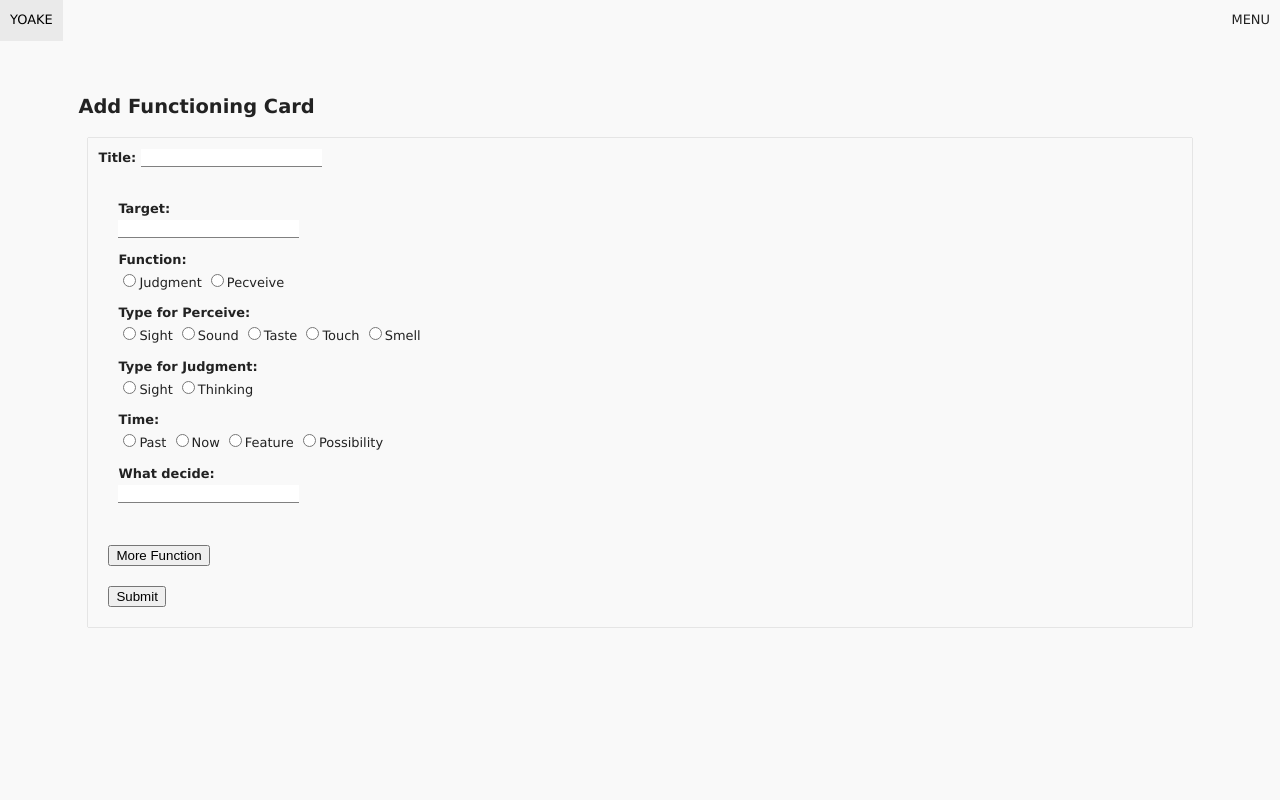
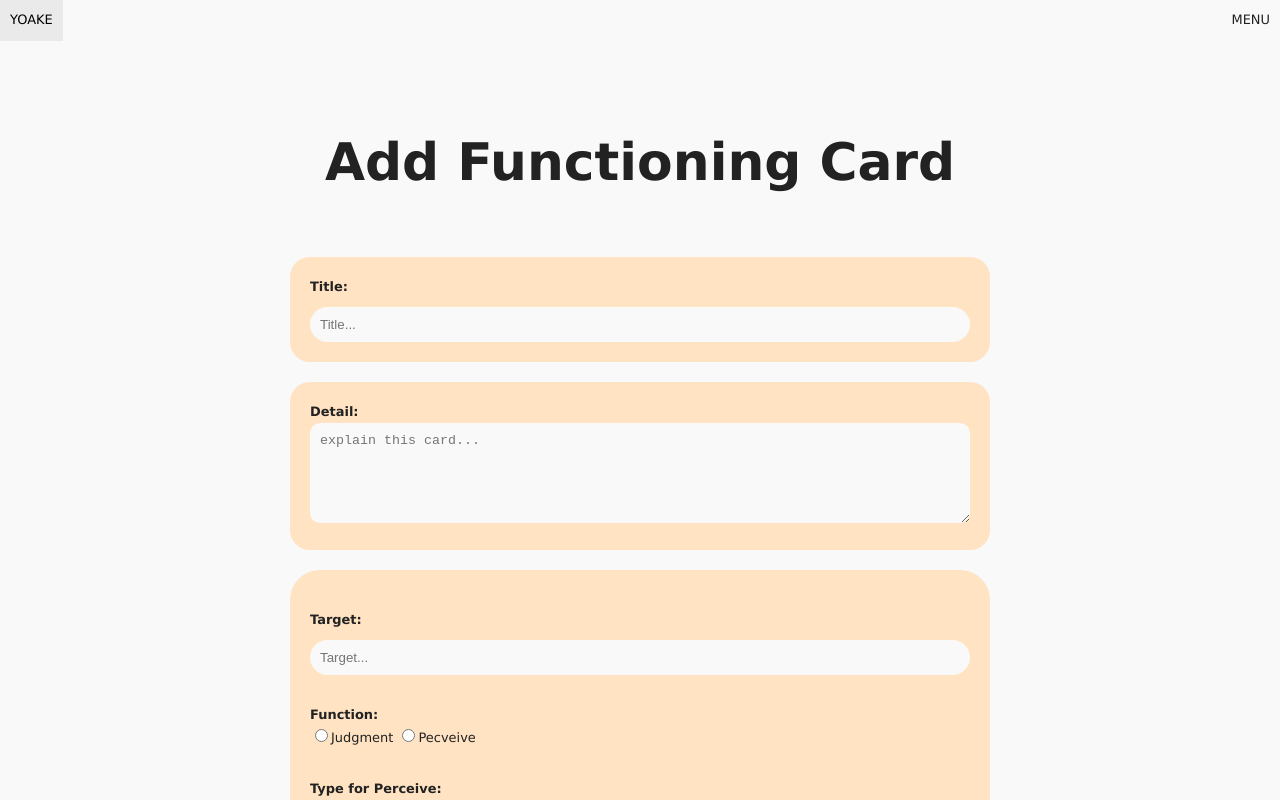
Before and after one commit to sanflog/yoakeNext, a Next.js app: page /thinkingAnalyzer/addCard/addCard in a window 1280 px wide. Shown: the top 800 px of the page. Built offline with nearby package versions, Linux system fonts and the light colour scheme.

Commit message:
change_style_add_functioning_card_forms

```diff
--- a/pages/index.jsx
+++ b/pages/index.jsx
@@ -41,7 +41,7 @@ export default function HomePage({ allPostsData }) {
 					</p>
 					<p>
 						<strong>Do you think you are right?<br/>
-						In this state, are we really good on feature?</strong>
+						In this state, are we really good on future?</strong>
 					</p>
 					<p>
 						<strong>Here may show solution for it.</strong>
--- a/pages/thinkingAnalyzer/addCard/addCard.jsx
+++ b/pages/thinkingAnalyzer/addCard/addCard.jsx
@@ -1,4 +1,5 @@
 import { useState } from 'react';
+import Head from 'next/head';
 
 import Layout from '../../../components/layout.jsx';
 
@@ -11,14 +12,20 @@ function AddCardForm() {
 			<form>
 
 				<div className={ styles.addCardTitle }>
-					<label className={ utilStyles.fontBold }>Title: </label>
-					<input className={ styles.addCardInput }type="text" />
+					<label className={ utilStyles.fontBold }>Title: </label><br />
+					<input className={ styles.addCardInput }type="text" placeholder="Title..." />
+				</div>
+
+				<div className={ styles.addCardTitle }>
+					<label className={ utilStyles.fontBold }>Detail: </label><br />
+					<textarea name="detail" placeholder="explain this card..." />
 				</div>
 
 				<div className={ styles.addCardDetail }>
+
 					<div className={ styles.addCardDetailItem }>
 						<label className={ utilStyles.fontBold }>Target: </label><br />
-						<input className={ styles.addCardInput } type="text" />
+						<input className={ styles.addCardInput } type="text" placeholder="Target..." />
 					</div>
 
 					<div className={ styles.addCardDetailItem }>
@@ -65,12 +72,25 @@ function AddCardForm() {
 
 					<div className={ styles.addCardDetailItem }>
 						<label className={ utilStyles.fontBold }>What decide: </label><br />
-						<input className={ styles.addCardInput } type="text" />
+						<input className={ styles.addCardInput } type="text" placeholder="What decide..." />
 					</div>
+
 				</div>
 
-				<button className={ utilStyles.margin10px }>More Function</button><br />
-				<input className={ utilStyles.margin10px } type="submit" value="Submit" />
+				<button className={`
+					${utilStyles.margin10px}
+					${styles.addButton}
+				`}>
+					More Function
+				</button>
+				<input
+					className={`
+						${utilStyles.margin10px}
+						${styles.addButton}
+					`}
+					type="submit"
+					value="Submit"
+				/>
 			</form>
 		</div>
 	);
@@ -79,9 +99,13 @@ function AddCardForm() {
 export default function ListCard() {
 	return (
 		<Layout>
+			<Head>
+				<title>Add Card</title>
+			</Head>
+
 			<section>
 
-				<h1>Add Functioning Card</h1>
+				<h1 className={utilStyles.bigHeader}>Add Functioning Card</h1>
 
 				<AddCardForm />
 
--- a/pages/thinkingAnalyzer/addCard/addCard.module.css
+++ b/pages/thinkingAnalyzer/addCard/addCard.module.css
@@ -1,75 +1,52 @@
-.addCardButton {
-	height: 10%;
-	width: 400px;
+.addCardForm {
+	max-width: 700px;
 	margin: auto;
-	padding: 20px;
-	text-align: center;
-	font-size: 1.5em;
-	font-weight: bold;
-	color: black;
-	background-color: #a8ffdb;
-	border-radius: 30px;
-	cursor: pointer;
-}
-
-.addCardForm {
-	padding: 10px;
-	margin: 10px;
-	box-shadow: 0 0 1px gray;
 }
 
 .addCardTitle {
-	padding-bottom: 10px;
+	padding: 20px;
+	margin: 20px 0 20px 0;
+	border-radius: 20px;
+	background-color: #ffe3c2;
+}
+
+.addCardTitle textarea{
+	width: 100%;
+	height: 100px;
+	padding: 10px;
+	border: none;
+	border-radius: 10px;
+	background-color: #f9f9f9;
 }
 
 .addCardInput {
+	width: 100%;
+	padding: 10px;
+	margin-top: 10px;
+	background-color: #f9f9f9;
 	border: none;
-	border-bottom: 1px solid gray;
+	border-radius: 20px;
+}
+
+.addCardInput:focus {
+	background-color: #f9f9f9;
 }
 
 .addCardDetail {
 	padding: 20px;
+	border-radius: 30px;
+	background-color: #ffe3c2;
 }
 
 .addCardDetailItem {
+	margin-Top: 20px;
 	padding-bottom: 10px;
 }
 
-.thinkingAnalyzerCard {
-	padding: 10px;
-}
-
-.thinkingAnalyzerCard a {
-	font-weight: bold;
+.addButton {
+	padding: 20px;
+	background-color: #ffe8de;
+	border: none;
+	border-radius: 20px;
 	cursor: pointer;
 }
-
-.thinkingAnalyzerCard a:hover {
-	text-decoration: none;
-	font-weight: bold;
-	cursor: pointer;
-}
-
-.thinkingAnalyzerList {
-	padding-left: 20px;
-}
-
-.detailTarget {
-}
-
-.detailTable {
-	border-collapse: collapse;
-}
-
-.detailTable th{
-	background-color: whiteSmoke;
-	width: 100px;
-	padding: 5px;
-	border: solid 1px black;
-}
-
-.detailTable td{
-	width: 100px;
-	padding: 5px;
-	border: solid 1px black;
-}
```
